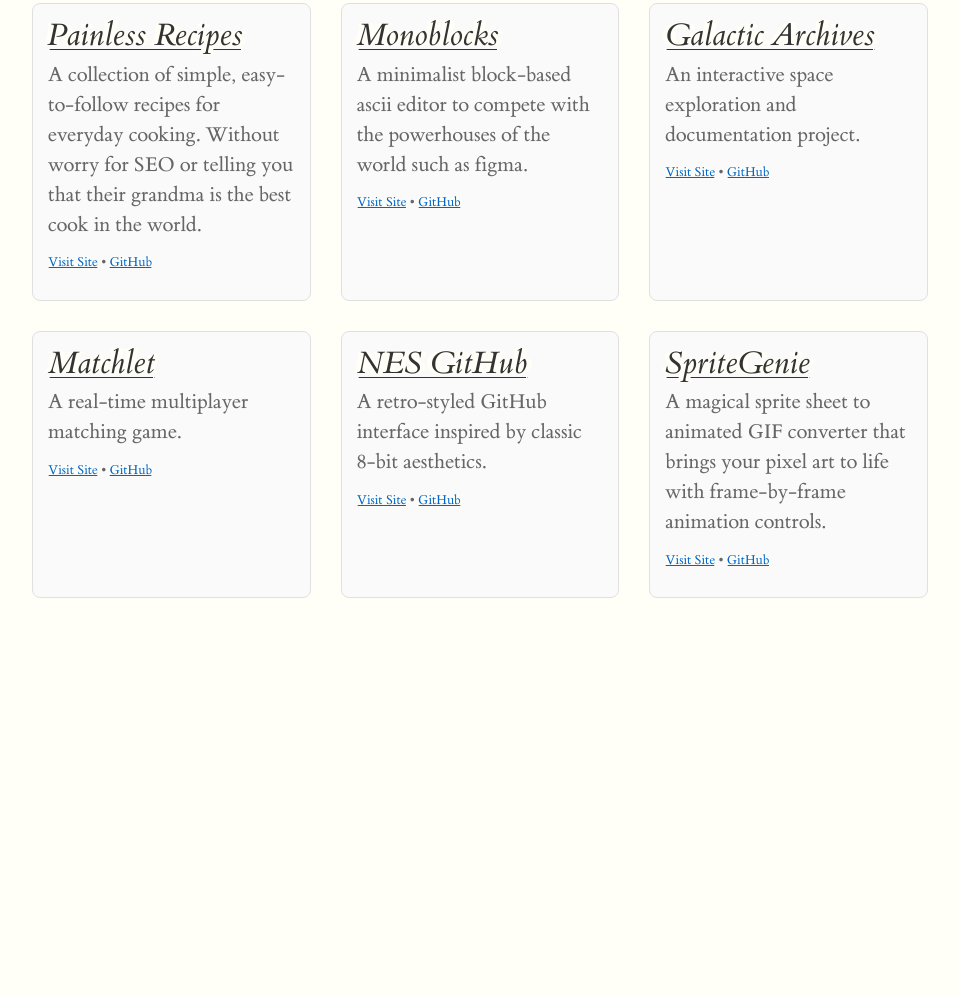
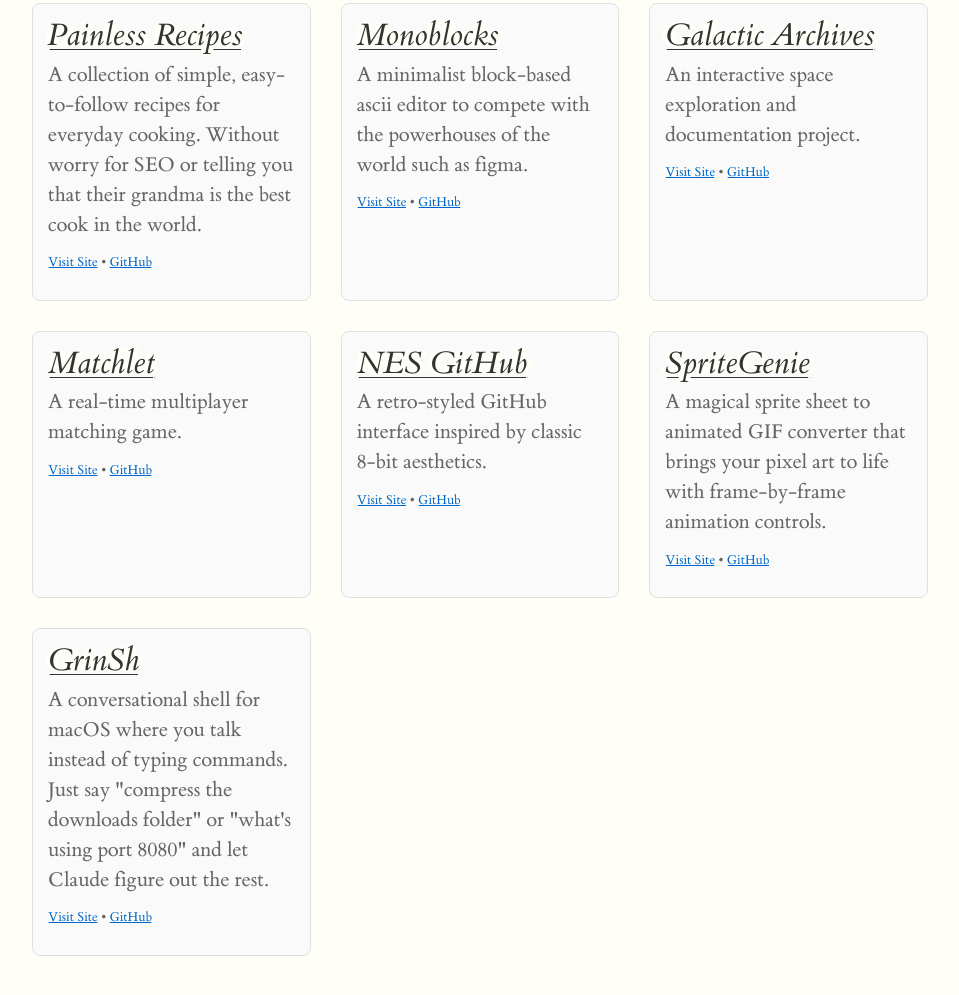
Before and after one commit to aaronmaturen/aaronmaturen.github.io, an Eleventy site: page src/follies/index.njk in a window 1280 px wide. Shown: the part 661-1656 px from the top of the page, without its empty margins (160-1119 px from the left). Before the commit the page ends 1342 px from the top, so only its background shows below. Built offline with nearby package versions, Linux system fonts and the light colour scheme; Eleventy itself is replaced by a stand-in of ours; files that its build step writes are made by us from their sources.

Commit message:
add grinsh

```diff
--- a/src/follies/index.njk
+++ b/src/follies/index.njk
@@ -68,6 +68,15 @@ title: Follies | Aaron T. Maturen
         <p class="project-links">
           <a href="https://spritegenie.aaronmaturen.com">Visit Site</a> &bull;
           <a href="https://github.com/aaronmaturen/spritegenie">GitHub</a>
+        </p>
+      </article>
+
+      <article class="project">
+        <h2><a href="https://grinsh.aaronmaturen.com">GrinSh</a></h2>
+        <p>A conversational shell for macOS where you talk instead of typing commands. Just say "compress the downloads folder" or "what's using port 8080" and let Claude figure out the rest.</p>
+        <p class="project-links">
+          <a href="https://grinsh.aaronmaturen.com">Visit Site</a> &bull;
+          <a href="https://github.com/aaronmaturen/GrinSh">GitHub</a>
         </p>
       </article>
     </div>
```
